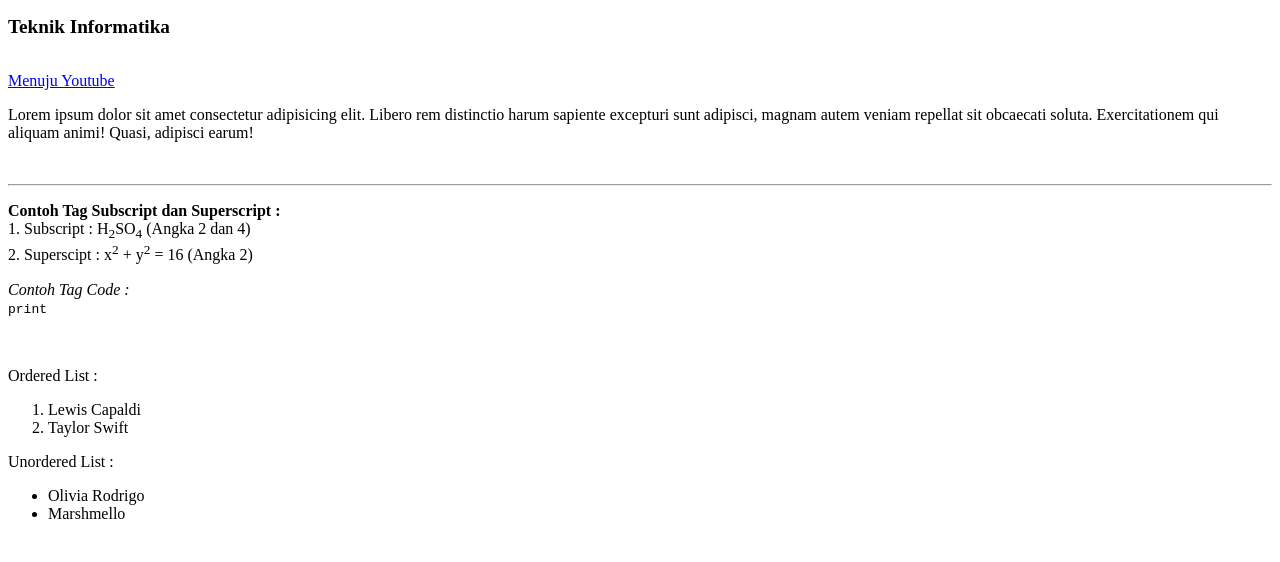
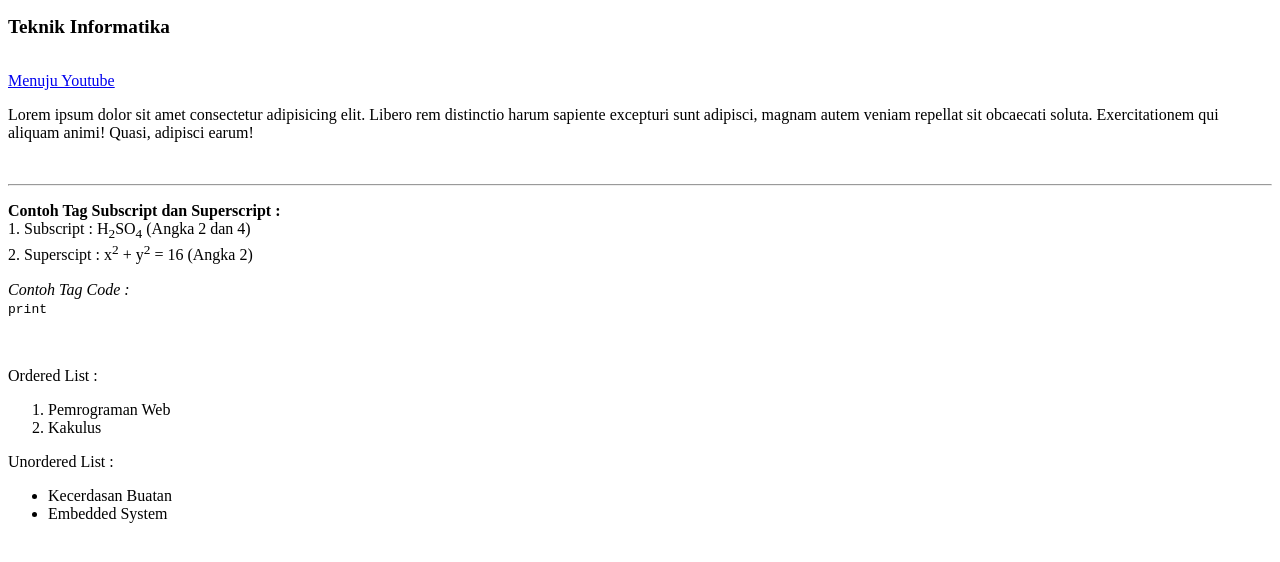
Before and after one commit to satriaberliano/satriaberliano.github.io, a plain HTML site: page index.html in a window 1280 px wide. Drawn offline with Linux system fonts and the light colour scheme.

Commit message:
Update index.html

```diff
--- a/index.html
+++ b/index.html
@@ -26,16 +26,16 @@
         <p>
             Ordered List :
             <ol>
-                <li>Lewis Capaldi</li>
-                <li>Taylor Swift </li>
+                <li>Pemrograman Web</li>
+                <li>Kakulus</li>
             </ol>
         </p>
 
         <p>
             Unordered List :
             <ul>
-                <li>Olivia Rodrigo</li>
-                <li>Marshmello</li>
+                <li>Kecerdasan Buatan</li>
+                <li>Embedded System</li>
             </ul>
         </p>
     </body>
```
